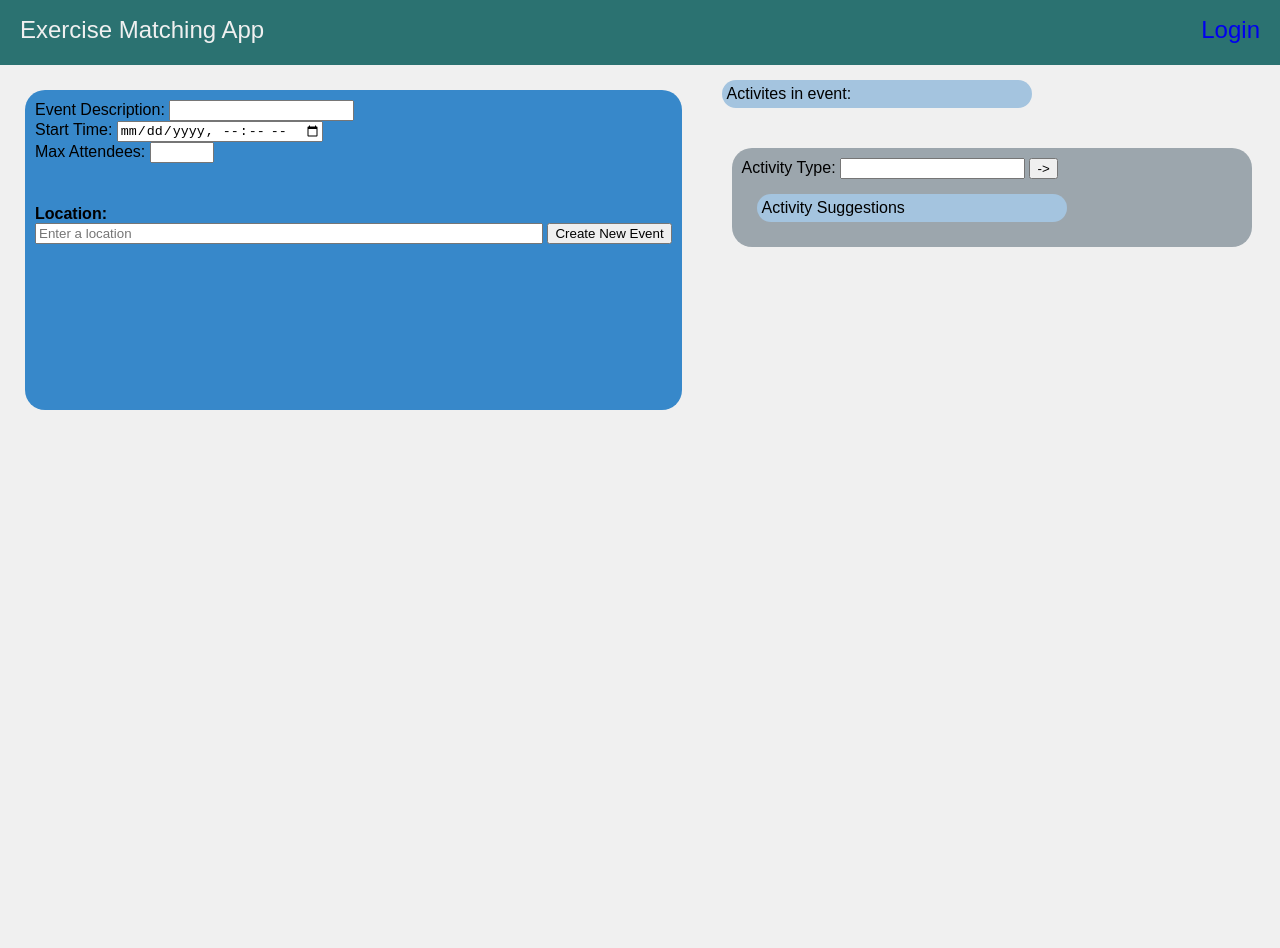
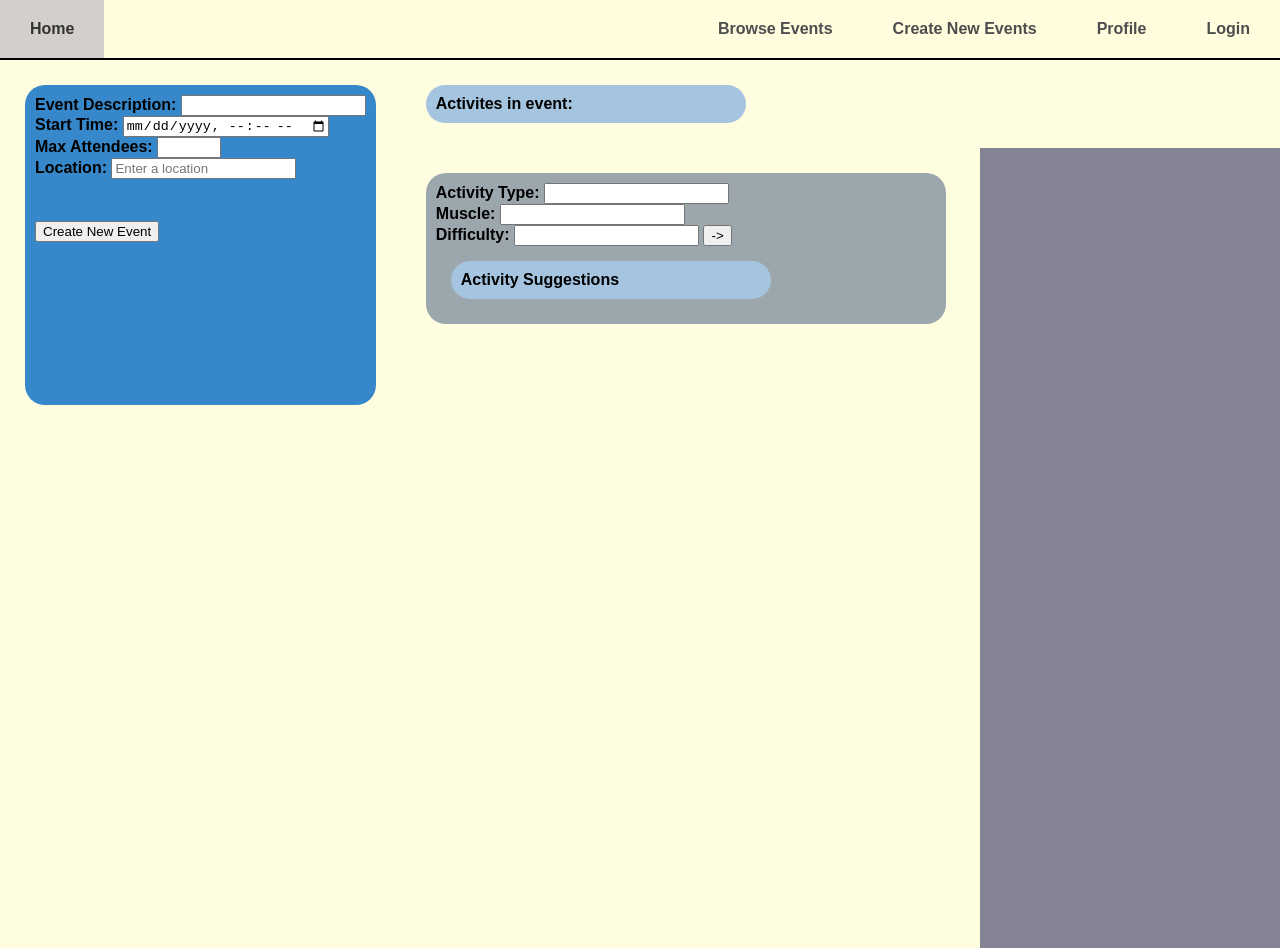
Before and after one commit to radang2014/cs120-final, a website: page pages/new_event.html in a window 1280 px wide. Before the commit the page ends 800 px from the top, so only its background shows below. Drawn offline with nearby package versions, Linux system fonts and the light colour scheme; some packages are replaced by stand-ins of ours.

Commit message:
Added additional exercise searches, split css file, changed home page

```diff
--- a/my_modules/mongo_query.js
+++ b/my_modules/mongo_query.js
@@ -425,7 +425,6 @@ exports.get_near_events = async function (req, res, zip) {
                 },
               },
           ];
-        console.log(pipeline)
         const coll = client.db('final').collection('Events');
         const cursor = coll.aggregate(pipeline);
         const qdata = await cursor.toArray();
--- a/pages/new_event.html
+++ b/pages/new_event.html
@@ -4,7 +4,8 @@
   <meta charset="UTF-8">
   <meta name="viewport" content="width=device-width, initial-scale=1.0">
   <title>Exercise Matching App</title>
-  <link rel="stylesheet" href="/style/style.css">
+  <link rel="stylesheet" href="/style/new_event_style.css">
+
   <script   src="https://code.jquery.com/jquery-3.1.1.min.js"
 	integrity="sha256-hVVnYaiADRTO2PzUGmuLJr8BLUSjGIZsDYGmIJLv2b8="
 	crossorigin="anonymous"></script>
@@ -12,10 +13,16 @@
     <script src="https://maps.googleapis.com/maps/api/js?key=AIzaSyANyn8_H3J81QDHaEmE7DfhyhXZWLol1xU&libraries=places"></script>
 </head>
 <body>
-    <ul class="nav_bar">
-        <li style="float:left;">Exercise Matching App</li>
-        <a href="/login"><li style="float:right;">Login</li></a>
-    </ul>
+      <nav>
+        <ul>
+            <li><a href="/">Home</a></li>
+            <li><a href="/login">Login</a></li>
+            <li><a href="/profile">Profile</a></li>
+            <li><a href="/new_event">Create New Events</a></li>
+            <li><a href="/browse_event">Browse Events</a></li>
+        </ul>
+    </nav>
+
 
     <form name="create_event" method="get" action="process_create_event">
 
@@ -32,6 +39,10 @@
           Max Attendees: <input required type="number" name="max" step="1" min="2" max="100" pattern="[0-9]"/>
         </div>
 
+        <div>
+          Location: <input required type="text" id="autocomplete" placeholder="Enter a location" autocomplete="off" name="location" />
+        </div>
+
         <div style="visibility:hidden;">
           <input type="text" name="exercise_list" id="form_exercise_list"/>
         </div>
@@ -40,22 +51,54 @@
           <input type="text" name="tags" id="tags"/>
         </div>
 
-        <label><b>Location:</b></label><br>
-        <input required style="width:500px;" type="text" id="autocomplete" placeholder="Enter a location" autocomplete="off" name="location" />
+        <input type="submit" value="Create New Event" />
 
-        <input type="submit" value="Create New Event" />
-    </div>
-
-  </form>
+      </div>
+    </form>
 
   <div id="activies">
     Activites in event:
   </div>
 
-  <div id="exercise_list">
+  <div id="suggestion_wrapper">
     <div>
       <form id="tag_search_form">
-        Activity Type: <input id="searchTag" type="text" name="tag" />
+        Activity Type: <input id="searchTag" type="text" name="tag" list="searchTagList"/><br>
+        <datalist id="searchTagList">
+          <option value="cardio">cardio</option>
+          <option value="olympic_weightlifting">olympic_weightlifting</option>
+          <option value="plyometrics">plyometrics</option>
+          <option value="powerlifting">powerlifting</option>
+          <option value="strength">strength</option>
+          <option value="stretching">stretching</option>
+          <option value="strongman">strongman</option>
+        </datalist>
+
+        Muscle: <input id="searchMuscle" type="text" name="muscle" list="muscleList" /><br>
+        <datalist id="muscleList">
+          <option value="abdominals">abdominals</option>
+          <option value="abductors">abductors</option>
+          <option value="adductors">adductors</option>
+          <option value="biceps">biceps</option>
+          <option value="calves">calves</option>
+          <option value="chest">chest</option>
+          <option value="forearms">forearms</option>
+          <option value="glutes">glutes</option>
+          <option value="hamstrings">hamstrings</option>
+          <option value="lats">lats</option>
+          <option value="lower_back">lower_back</option>
+          <option value="middle_back">middle_back</option>
+          <option value="neck">neck</option>
+          <option value="quadriceps">quadriceps</option>
+          <option value="traps">traps</option>
+          <option value="triceps">triceps</option>
+        </datalist>
+        Difficulty: <input id="searchLevel" type="text" name="difficulty" list="levelList" />
+        <datalist id="levelList">
+          <option value="beginner">beginner</option>
+          <option value="intermediate">intermediate</option>
+          <option value="expert">expert</option>
+        </datalist>
         <input type="submit" value="->" />
       </form>
 
@@ -66,6 +109,8 @@
     </div>
   </div>
 
+  <div id="adverts"></div>
+
   <script>
 
     var exercise_list = [];
@@ -75,13 +120,17 @@
       evt.preventDefault();
       const form = evt.target;
       var type = form.elements['searchTag'].value
+      var muscle = form.elements['searchMuscle'].value
+      var difficulty = form.elements['searchLevel'].value
 
       var NINJA_KEY = 'qeNhjH2hMUdhL/j5q7VefQ==Gli1rR8gy8d0xXxZ';
-      var apiUrl = `https://api.api-ninjas.com/v1/exercises?type=${type}&X-Api-Key=${NINJA_KEY}`
+      var apiUrl = `https://api.api-ninjas.com/v1/exercises?type=${type}&muscle=${muscle}&difficulty=${difficulty}&X-Api-Key=${NINJA_KEY}`
+      console.log(apiUrl)
       fetch(apiUrl)
       .then(response => response.json())
       .then(data => {
-        activities = 'Suggested Activites';
+        console.log(data)
+        activities = 'Activity Suggestions';
         data.forEach(function(exercise) {
           let name = exercise.name
           let type = exercise.type
--- /dev/null
+++ b/style/new_event_style.css
@@ -0,0 +1,114 @@
+html {
+    background-color: #fffddeef;
+    font-family: "Poppins", sans-serif;
+    font-weight: 700;
+    height:100%;
+  }
+
+  body {
+    /* display: flex;
+    flex-direction: column;
+    justify-content: center;
+    align-items: center;
+    text-align: center; */
+    margin: 0;
+    height:100%;
+  }
+
+  nav {
+    /* margin-top: 100 px;  */
+    /* background-color: #FFFDD0; Cream color */
+    background-color: #fffddeef;
+    width: 100%;
+    border-bottom: 2px solid #000000; /* Soft border */
+    /* border-top: 2px solid #000000; */
+  }
+
+  nav ul {
+    list-style-type: none;
+    margin: 0;
+    padding: 0;
+    overflow: hidden;
+  }
+
+  nav ul li:first-child {
+    float: left;
+  }
+
+  nav ul li {
+    float: right;
+  }
+
+  nav ul li a {
+    display: block;
+    padding: 20px 30px;
+    text-decoration: none;
+    color: #4D4D4D; /* Soft gray color */
+    transition: background-color 0.5s ease, color 0.5s ease; /* Smooth transition */
+  }
+
+  nav ul li a:hover {
+    background-color: #d3d0cc; /* Lighter cream color on hover */
+    color: #333; /* Darker gray text on hover */
+  }
+
+  #meta_form_section {
+    height:300px;
+    /* width:275px; */
+    background-color: #3788ca;
+    float:left;
+    margin:25px;
+    border-radius: 20px;
+    padding:10px;
+  }
+
+  #suggestion_wrapper {
+    width:500px;
+    background-color: #9ca6ad;
+    float:left;
+    margin:25px;
+    border-radius: 20px;
+    padding:10px;
+    float:left;
+  }
+
+  #activies {
+    width: 300px;
+    background-color: #a4c4df;
+    margin:25px;
+    padding:10px;
+    border-radius: 20px;
+    float:left;
+  }
+
+  #activity_suggestions {
+    width: 300px;
+    background-color: #a4c4df;
+    margin:15px;
+    padding:10px;
+    border-radius: 20px;
+    float:left;
+  }
+
+  #adverts {
+    width:300px;
+    float:right;
+    height:100%;
+    background-color: #838394;
+    justify-content: right;
+  }
+
+  .activitySuggestion, .activityEntered {
+    border: 1px solid #000000;
+    margin: 5px;
+    border-radius: 10px;
+    background-color: #8bbfe2;
+    padding: 10px;
+    text-transform: capitalize;
+  }
+
+  .ad_item {
+    padding:20px;
+    background-color: #8bbfe2;
+    border: 1px solid #f0f0f0;
+  }
--- a/style/style.css
+++ b/style/style.css
@@ -1,9 +1,58 @@
+html {
+  background-color: #fffddeef;
+  font-family: "Poppins", sans-serif;
+  font-weight: 700;
+  height:100%;
+}
+
 body {
-    font-family: Arial, sans-serif;
-    background-color: #f0f0f0;
-    margin: 0;
-    padding: 0;
-  }
+  /* display: flex;
+  flex-direction: column;
+  justify-content: center;
+  align-items: center;
+  text-align: center; */
+  margin: 0;
+  height:100%;
+}
+
+nav {
+  /* margin-top: 100 px;  */
+  /* background-color: #FFFDD0; Cream color */
+  background-color: #fffddeef;
+  width: 100%;
+  border-bottom: 2px solid #000000; /* Soft border */
+  /* border-top: 2px solid #000000; */
+}
+
+nav ul {
+  list-style-type: none;
+  margin: 0;
+  padding: 0;
+  overflow: hidden;
+}
+
+nav ul li:first-child {
+  float: left;
+}
+
+nav ul li {
+  float: right;
+}
+
+nav ul li a {
+  display: block;
+  padding: 20px 30px;
+  text-decoration: none;
+  color: #4D4D4D; /* Soft gray color */
+  transition: background-color 0.5s ease, color 0.5s ease; /* Smooth transition */
+}
+
+nav ul li a:hover {
+  background-color: #d3d0cc; /* Lighter cream color on hover */
+  color: #333; /* Darker gray text on hover */
+}
+
+
   .container {
     max-width: 800px;
     margin: 50px auto;
@@ -11,25 +60,6 @@ body {
     padding: 20px;
     border-radius: 5px;
     box-shadow: 0 0 10px rgba(0, 0, 0, 0.1);
-  }
-
-  ul.nav_bar{
-    margin: 0;
-    padding: 0;
-    width: 100%;
-    height: 65px;
-    background-color: #2b7271;
-    color: #f0f0f0;
-    text-align: center ;
-    font-size: 24px;
-    line-height: 2.5;
-    list-style-type: none;
-  }
-
-  li {
-    padding-left: 20px;
-    padding-right: 20px;
-    min-width: 30px;
   }
 
   #eventTitle, #eventText{
@@ -101,28 +131,6 @@ body {
     font-weight: 700;
   }
 
-  #meta_form_section, #loc_form_section {
-
-    height:300px;
-    /* width:275px; */
-    background-color: #3788ca;
-    float:left;
-    margin:25px;
-    border-radius: 20px;
-    padding:10px;
-  }
-
-  #exercise_list {
-    width:500px;
-    background-color: #9ca6ad;
-    float:left;
-    margin:25px;
-    border-radius: 20px;
-    padding:10px;
-    float:left;
-  }
-
-
   #join_event {
 
     width:100px;
@@ -133,14 +141,6 @@ body {
 
   }
 
-#activies, #activity_suggestions {
-  width: 300px;
-  background-color: #a4c4df;
-  margin:15px;
-  padding:5px;
-  border-radius: 20px;
-  float:left;
-}
 
 .activitySuggestion, .activityEntered {
   border: 1px solid #000000;
```
Also changed, not shown: app.js (+10 -1 lines), my_modules/new_event.js (+20 -1 lines), pages/browse_events.html (+10 -4 lines), pages/event.html (+10 -6 lines), pages/home.html (+11 -12 lines).
